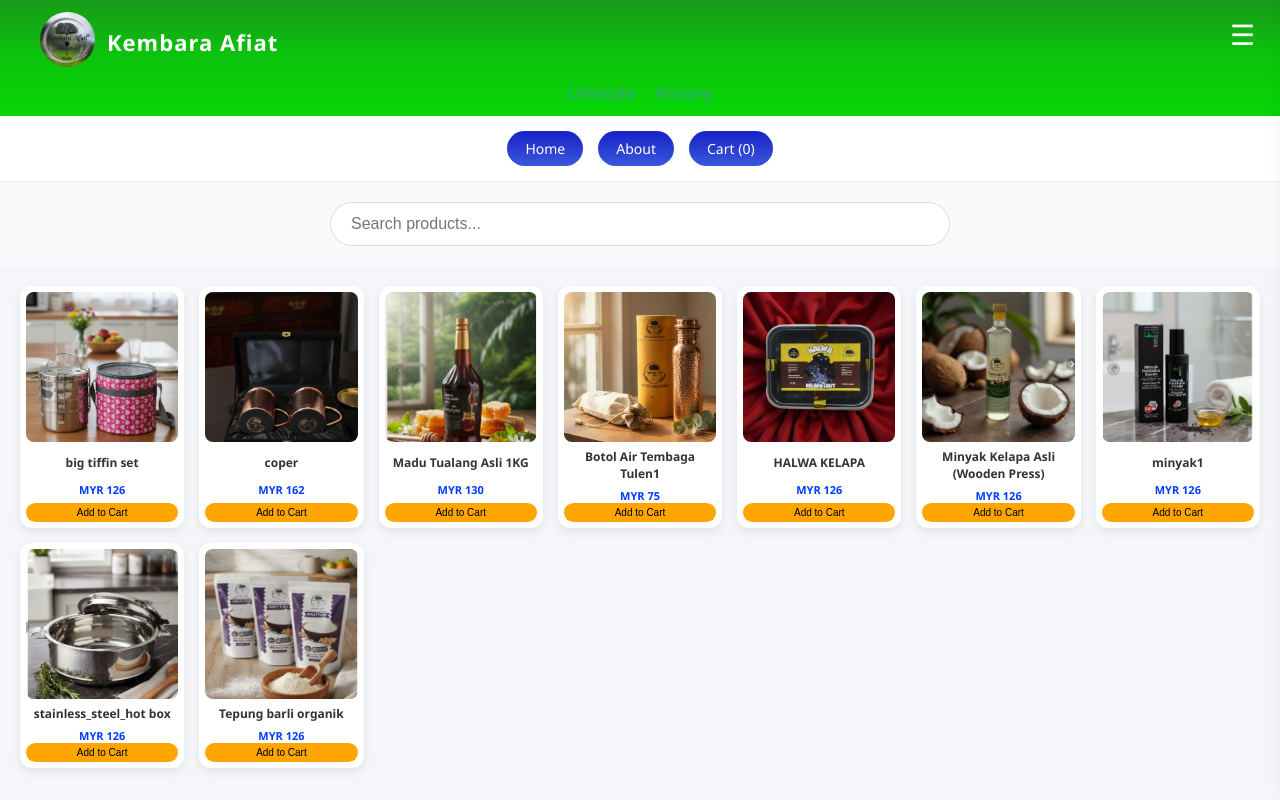
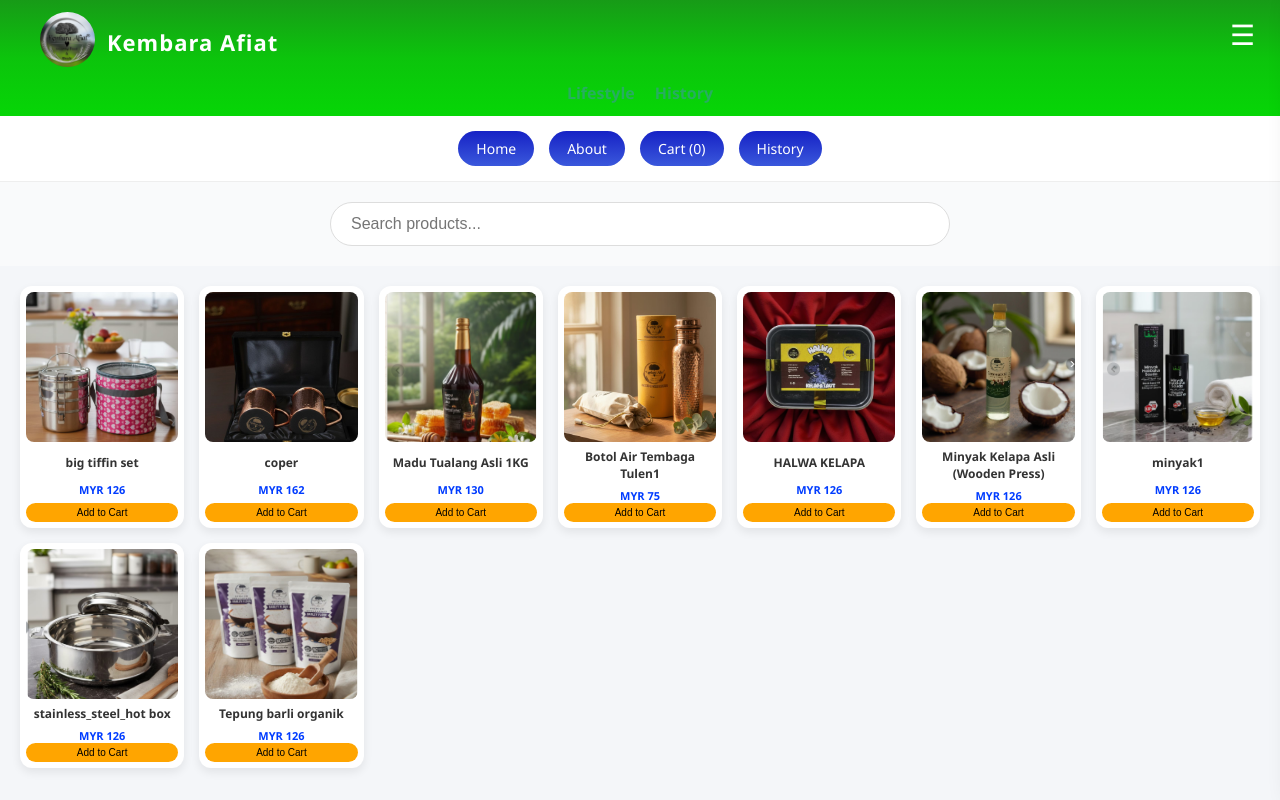
Before and after one commit to Mohamedasbar/KEMBARA-AFIAT2, a React (Create React App) app: page / in a window 1280 px wide. Shown: the top 800 px of the page. Built offline with nearby package versions, Linux system fonts and the light colour scheme.

Commit message:
Update Products.js

```diff
--- a/src/Products.js
+++ b/src/Products.js
@@ -57,6 +57,7 @@ function Products() {
         <Link to="/">Home</Link>
         <a href="#about">About</a>
         <Link to="/cart">Cart ({cart.length})</Link>
+         <Link to="/order-history">History</Link>
 
         <div className="menu-icon" onClick={() => setMenuOpen(true)}>☰</div>
 
```
